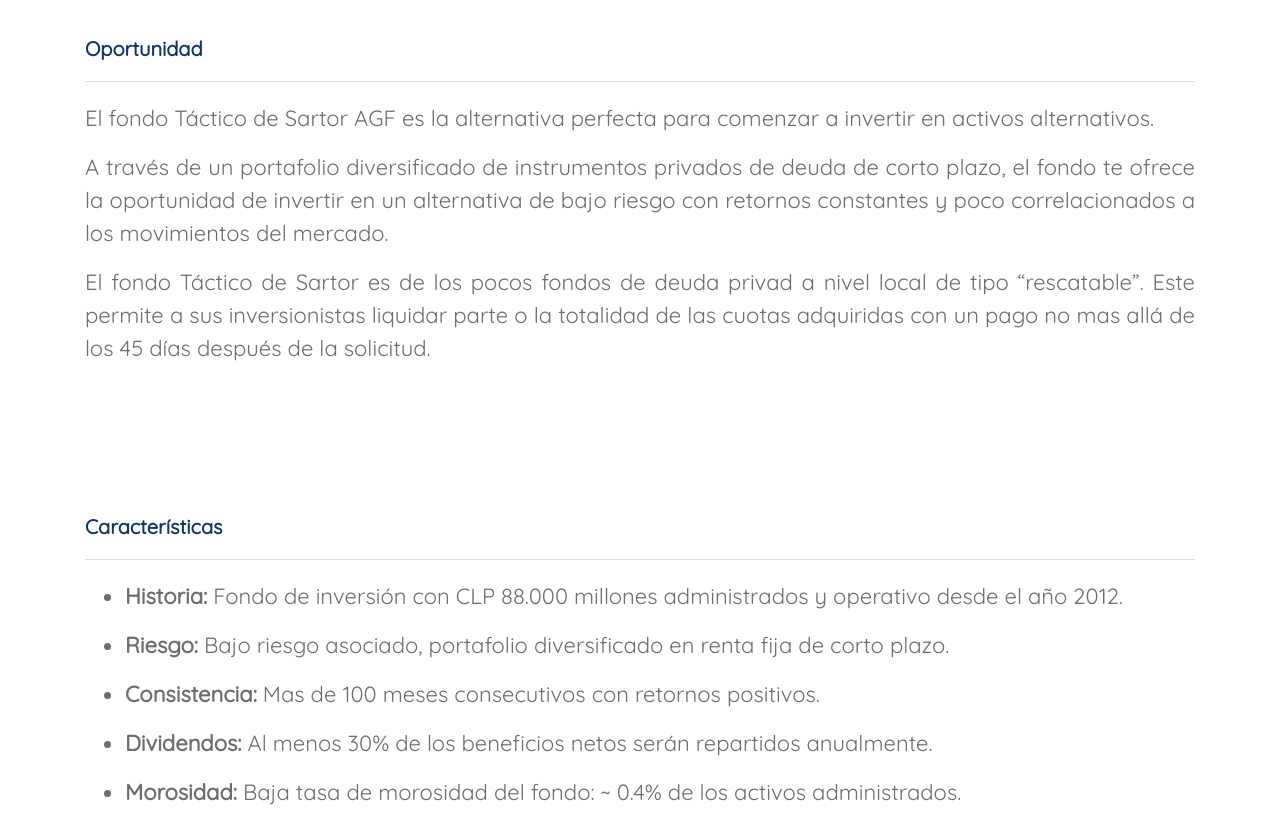
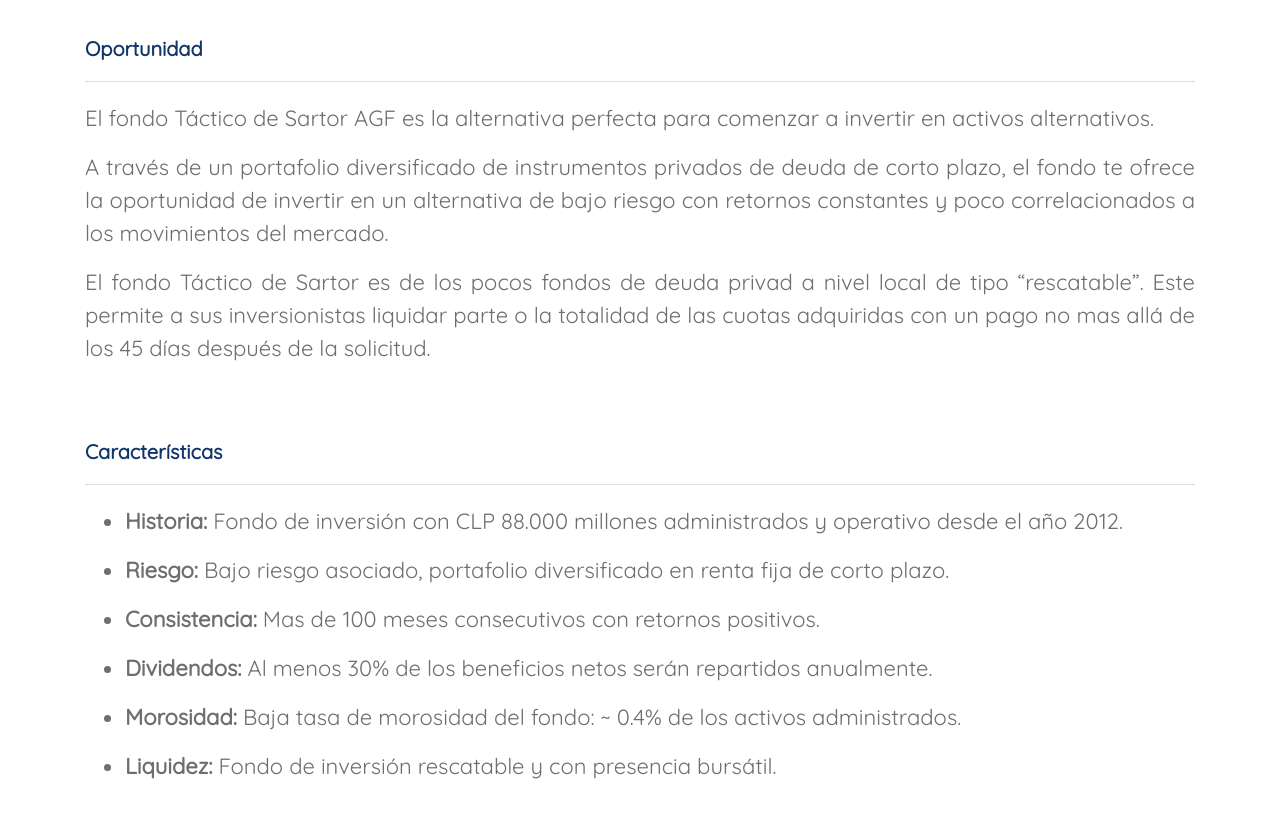
Before and after one commit to saidwede/pptx-to-html, a plain HTML site: page index.html in a window 1280 px wide. Shown: the part 131-952 px from the top of the page. Drawn offline with nearby package versions, Linux system fonts and the light colour scheme.

Commit message:
Update style.css

```diff
--- a/css/style.css
+++ b/css/style.css
@@ -9,7 +9,7 @@ h1{
     padding: 10px;
 }
 section{
-    margin-bottom: 150px;
+    margin-bottom: 75px;
 }
 h2{
     font-size: 20px;
```
